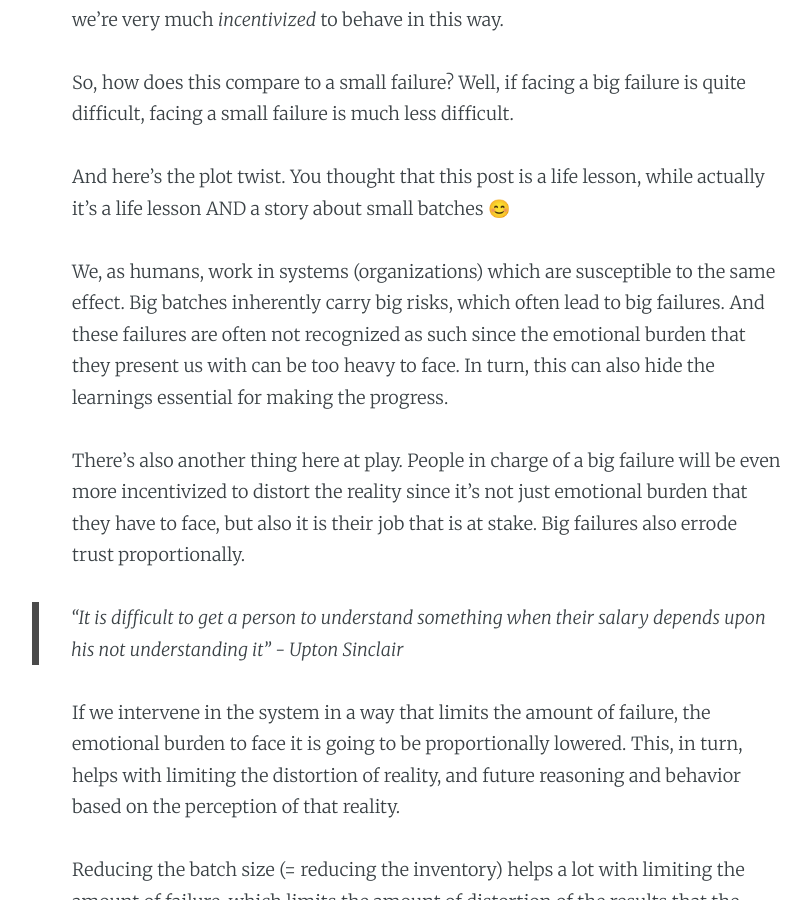
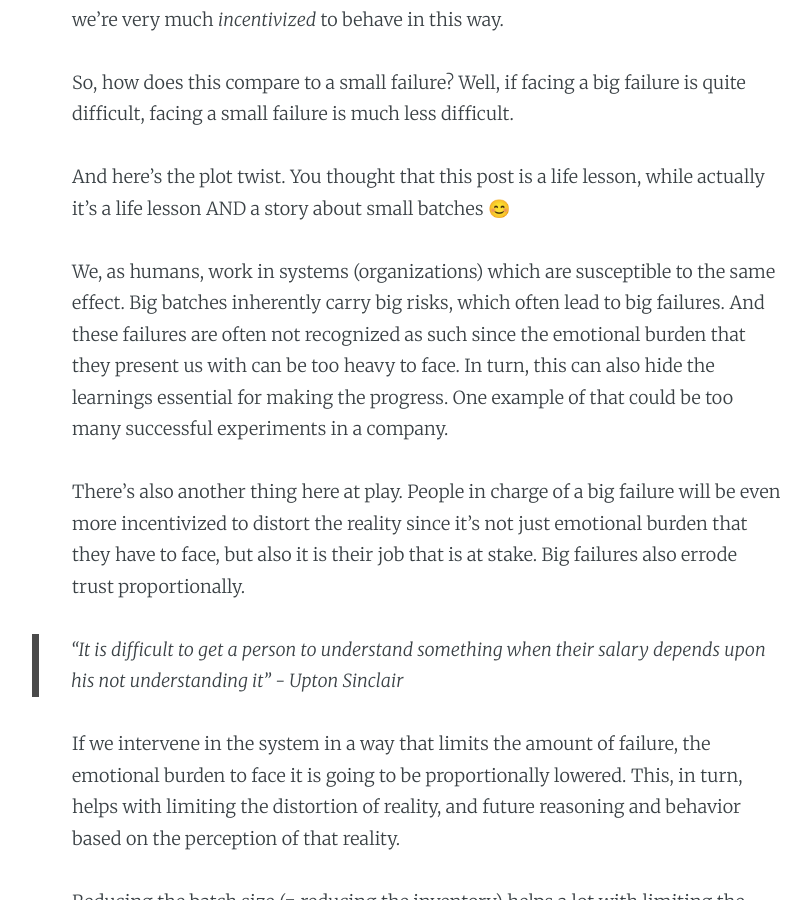
Before and after one commit to dragan-stepanovic/dragan-stepanovic.github.io, a Jekyll site: the page built from _posts/2020-06-09-big-batches-reality-distortion.md, in a window 1280 px wide and 900 px high, scrolled down 644 px. Shown: the whole window, without its empty margins (213-1023 px from the left). Built offline with Jekyll 4.4.1, drawn with Linux system fonts in a browser that asks for light colours.

Commit message:
Update 2020-06-09-big-batches-reality-distortion.md

```diff
--- a/_posts/2020-06-09-big-batches-reality-distortion.md
+++ b/_posts/2020-06-09-big-batches-reality-distortion.md
@@ -17,7 +17,7 @@
 And here's the plot twist. You thought that this post is a life lesson, while actually it's a life lesson AND a story about small batches 😊
 
 We, as humans, work in systems (organizations) which are susceptible to the same effect.
-Big batches inherently carry big risks, which often lead to big failures. And these failures are often not recognized as such since the emotional burden that they present us with can be too heavy to face. In turn, this can also hide the learnings essential for making the progress.
+Big batches inherently carry big risks, which often lead to big failures. And these failures are often not recognized as such since the emotional burden that they present us with can be too heavy to face. In turn, this can also hide the learnings essential for making the progress. One example of that could be too many successful experiments in a company.
 
 There's also another thing here at play. People in charge of a big failure will be even more incentivized to distort the reality since it's not just emotional burden that they have to face, but also it is their job that is at stake. Big failures also errode trust proportionally.
 
```
